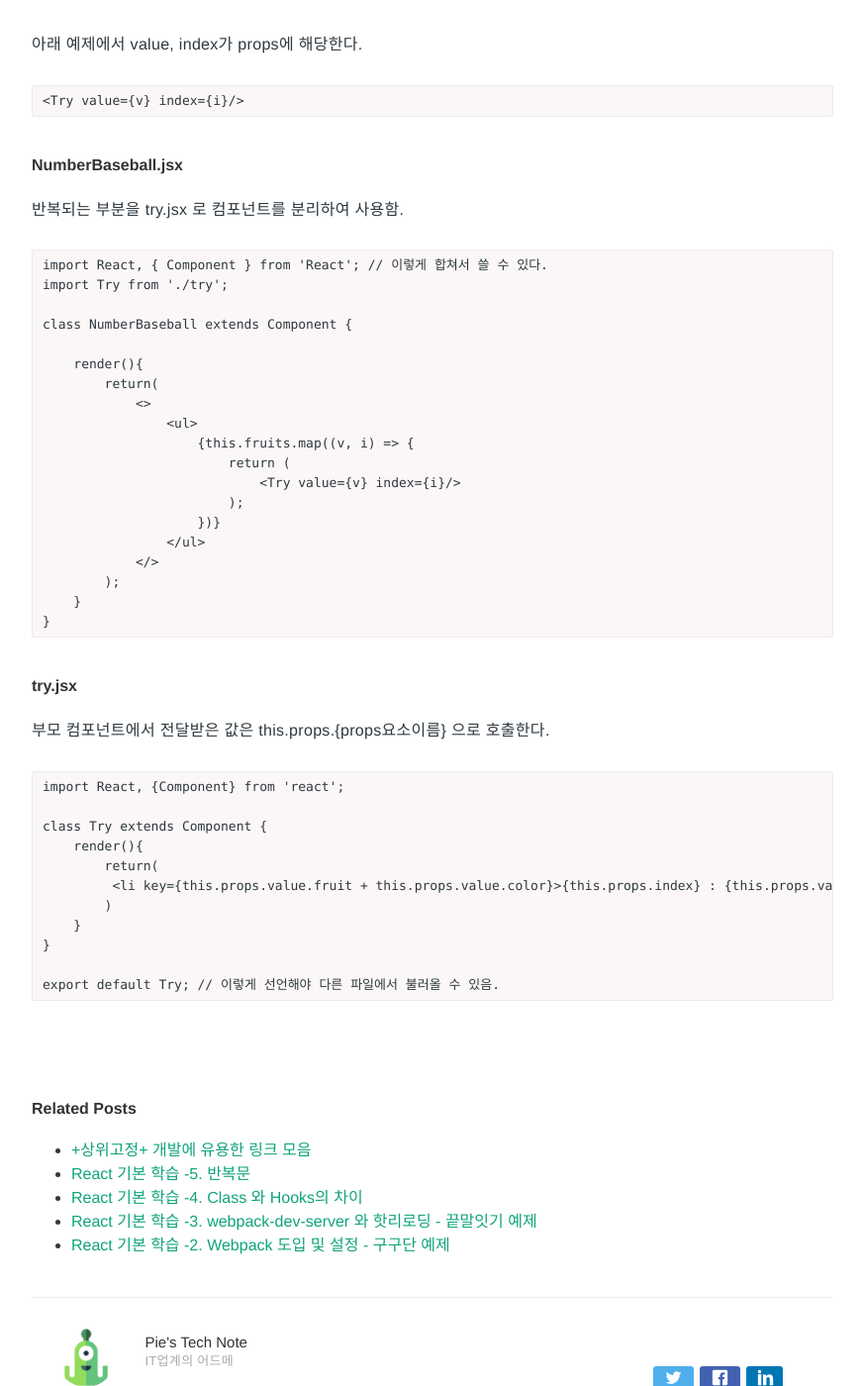
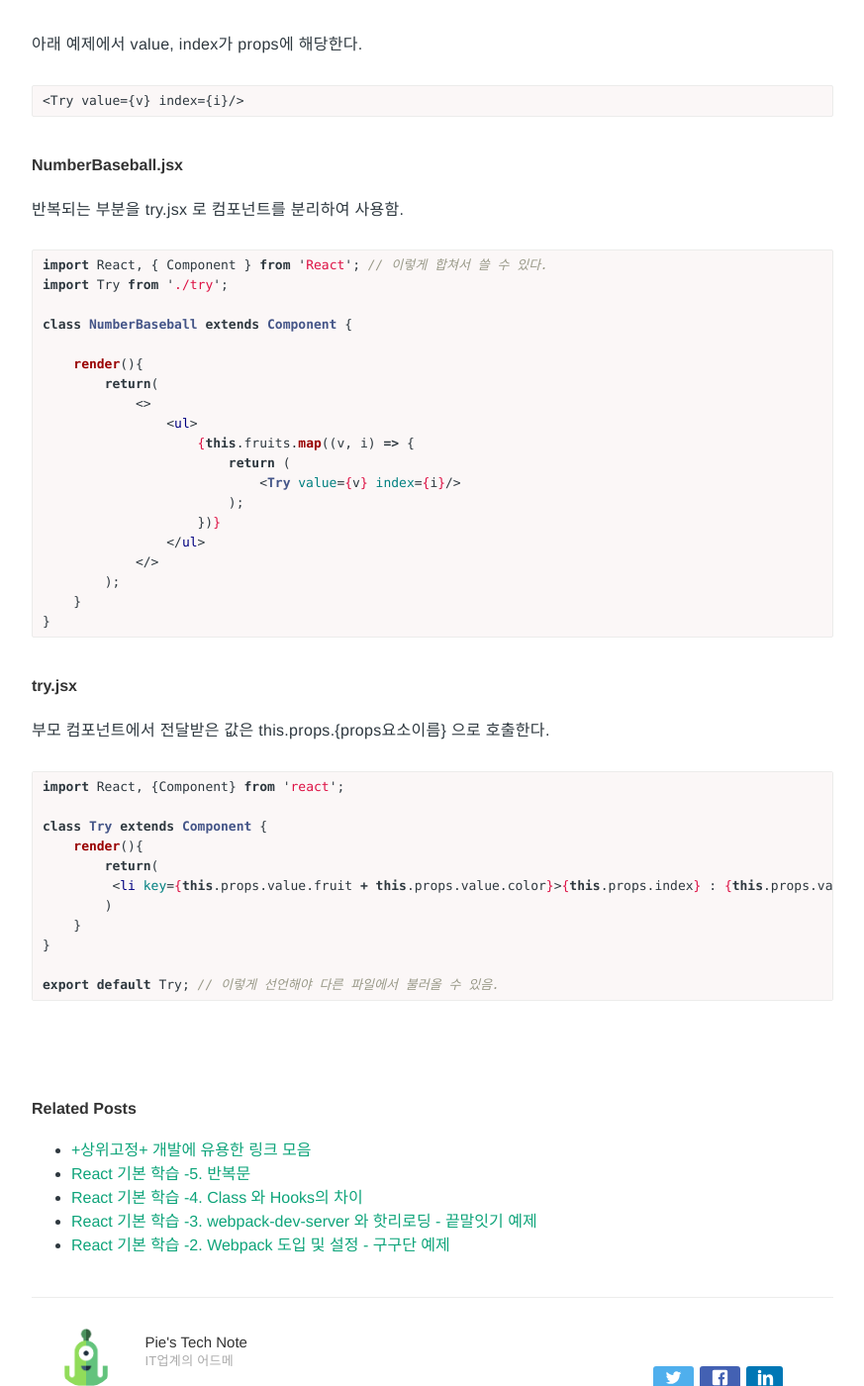
Before and after one commit to Pie001/pie001.github.io, a Jekyll site: the page built from _posts/2020-11-19-0075.md, in a window 1280 px wide and 1400 px high, scrolled down 1856 px. Shown: the whole window at 99% size, without its empty margins (203-1076 px from the left). Built offline with Jekyll 4.4.1, drawn with Linux system fonts in a browser that asks for light colours; comment, search, counter and statistics services are not loaded; some of the changed text lies outside the part shown.

Commit message:
Update 2020-11-19-0075.md

````diff
--- a/_posts/2020-11-19-0075.md
+++ b/_posts/2020-11-19-0075.md
@@ -25,7 +25,7 @@ description: React 기본 학습 -6. 컴포넌트 분리와 props
 ## 1. 컴포넌트 분리
 - 컴포넌트 분리 전
 #### NumberBaseball.jsx
-```
+```jsx
 import React, { Component } from 'React'; // 이렇게 합쳐서 쓸 수 있다.
 
 class NumberBaseball extends Component {
@@ -84,7 +84,7 @@ HTML의 attribute와 같은 요소를 React 에서는 props 라고 한다.
 
 #### NumberBaseball.jsx
 반복되는 부분을 try.jsx 로 컴포넌트를 분리하여 사용함.
-```
+```jsx
 import React, { Component } from 'React'; // 이렇게 합쳐서 쓸 수 있다.
 import Try from './try';
 
@@ -108,7 +108,7 @@ class NumberBaseball extends Component {
 
 #### try.jsx
 부모 컴포넌트에서 전달받은 값은 this.props.{props요소이름} 으로 호출한다.
-```
+```jsx
 import React, {Component} from 'react';
 
 class Try extends Component {
````
